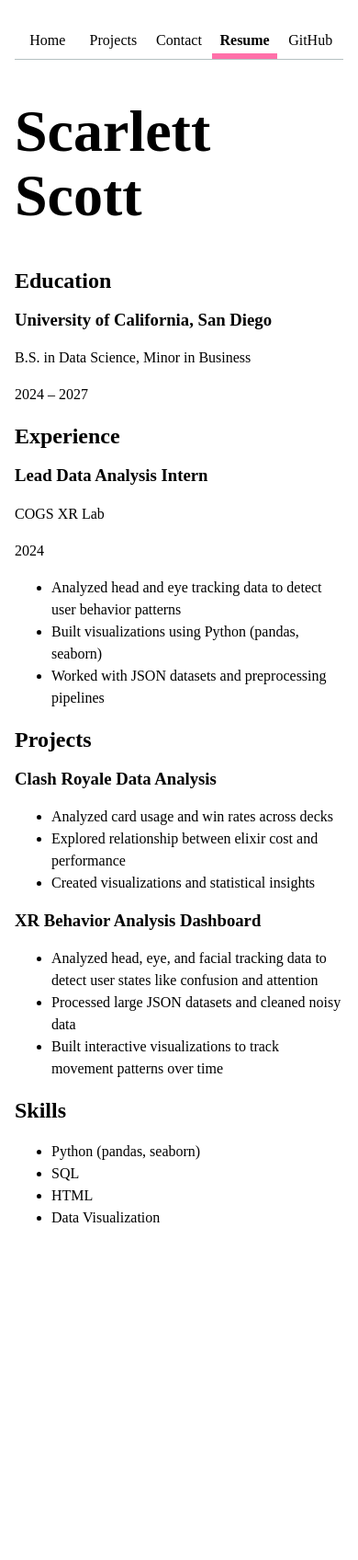
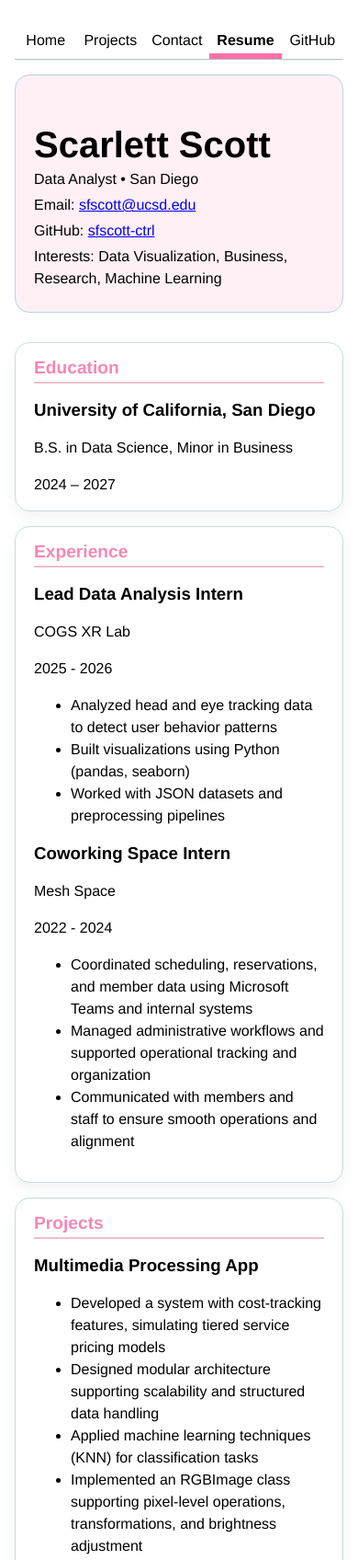
Before and after one commit to sfscott-ctrl/DSC106_portfolio, a plain HTML site: page resume/index.html in a window 390 px wide. Shown: the top 1696 px of the page at 92% size. Before the commit the page ends 1376 px from the top, so only its background shows below. Drawn offline with Linux system fonts and the light colour scheme.

Commit message:
customized cv page
also some minor spacing changes throughout page

```diff
--- a/resume/index.html
+++ b/resume/index.html
@@ -15,10 +15,17 @@
     <a href="https://github.com/sfscott-ctrl" target="_blank">GitHub</a>
   </nav>
 
+<main class="resume-page">
+  <aside class="resume-sidebar">
     <h1>Scarlett Scott</h1>
+    <p class="tagline">Data Analyst • San Diego</p>
+    <p>Email: <a href="mailto:sfscott@ucsd.edu">sfscott@ucsd.edu</a></p>
+    <p>GitHub: <a href="https://github.com/sfscott-ctrl" target="_blank">sfscott-ctrl</a></p>
+    <p>Interests: Data Visualization, Business, Research, Machine Learning</p>
+  </aside>
 
-  <!-- EDUCATION -->
-  <section>
+  <section class="resume-main">
+    <section class="resume-section">
       <h2>Education</h2>
       <article>
         <h3>University of California, San Diego</h3>
@@ -28,25 +35,44 @@
   </section>
 
   <!-- EXPERIENCE -->
-  <section>
+   <section class="resume-section">
       <h2>Experience</h2>
-
       <article>
         <h3>Lead Data Analysis Intern</h3>
           <p>COGS XR Lab</p>
-      <time>2024</time>
+          <time>2025 - 2026</time>
           <ul>
             <li>Analyzed head and eye tracking data to detect user behavior patterns</li>
             <li>Built visualizations using Python (pandas, seaborn)</li>
             <li>Worked with JSON datasets and preprocessing pipelines</li>
           </ul>
       </article>
+      <article>
+        <h3>Coworking Space Intern</h3>
+        <p>Mesh Space</p>
+        <time>2022 - 2024</time>
+        <ul>
+          <li>Coordinated scheduling, reservations, and member data using Microsoft Teams and internal systems</li>
+          <li>Managed administrative workflows and supported operational tracking and organization</li>
+          <li>Communicated with members and staff to ensure smooth operations and alignment</li>
+        </ul>
+      </article>
 
   </section>
 
   <!-- PROJECTS -->
-  <section>
+  <section class="resume-section">
     <h2>Projects</h2>
+
+    <article>
+      <h3>Multimedia Processing App</h3>
+      <ul>
+        <li>Developed a system with cost-tracking features, simulating tiered service pricing models</li>
+        <li>Designed modular architecture supporting scalability and structured data handling</li>
+        <li>Applied machine learning techniques (KNN) for classification tasks</li>
+        <li>Implemented an RGBImage class supporting pixel-level operations, transformations, and brightness adjustment</li>
+      </ul>
+    </article>
 
     <article>
       <h3>Clash Royale Data Analysis</h3>
@@ -69,8 +95,9 @@
   </section>
 
   <!-- SKILLS -->
-  <section>
+  <section class="resume-section">
     <h2>Skills</h2>
+    <ul class="skills-list"></ul>
     <ul>
       <li>Python (pandas, seaborn)</li>
       <li>SQL</li>
--- a/style.css
+++ b/style.css
@@ -1,9 +1,19 @@
 body {
-  font: 100%/1.5 "Times New Roman", serif;
+  font: 100%/1.5 "Helvetica", sans-serif;
   max-width: 100ch;
   margin-inline: auto;
   padding: 1rem;
 }
+
+h1 {
+  font-size: 400%;
+  margin-bottom: 0.5rem;
+}
+
+p {
+  margin-top: 0;
+}
+
 img {
     max-width: 400px;
     height: auto;
@@ -84,3 +94,132 @@ h1, h2, h3, h4, h5, h6 {
   line-height: 1.1;
   text-wrap: balance;
 }
+
+/* CV PAGE */
+.resume-page {
+  display: grid;
+  grid-template-columns: 18rem 1fr;
+  gap: 2rem;
+  align-items: start;
+}
+
+.resume-sidebar {
+  position: sticky;
+  top: 1rem;
+  padding: 1.25rem;
+  border-radius: 1rem;
+  background: oklch(from var(--color-accent) 97% 0.02 h);
+  border: 1px solid oklch(85% 0.03 220);
+}
+
+.resume-sidebar h1 {
+  font-size: 2.5rem;
+  margin-bottom: 0.25rem;
+}
+
+.resume-sidebar p {
+  margin: 0.25rem 0;
+}
+
+.resume-main {
+  display: grid;
+  gap: 1rem;
+}
+
+.resume-section {
+  padding: 1rem 1.25rem;
+  border: 1px solid oklch(88% 0.02 220);
+  border-radius: 1rem;
+  background: white;
+  box-shadow: 0 0.4rem 1rem rgb(0 0 0 / 0.05);
+}
+
+.resume-section h2 {
+  margin: 0 0 0.75rem 0;
+  font-size: 1.2rem;
+  color: var(--color-accent);
+  border-bottom: 2px solid oklch(from var(--color-accent) 85% 0.05 h);
+  padding-bottom: 0.3rem;
+}
+
+.resume-item {
+  display: grid;
+  grid-template-columns: 1fr auto;
+  gap: 0.25rem 1rem;
+  padding: 0.75rem 0;
+  border-bottom: 1px solid oklch(92% 0.01 220);
+}
+
+.resume-item:last-child {
+  border-bottom: none;
+}
+
+.resume-item h3 {
+  margin: 0;
+  font-size: 1rem;
+}
+
+.resume-item .date {
+  font-size: 0.9rem;
+  color: #666;
+  white-space: nowrap;
+}
+
+.resume-item .org {
+  color: #444;
+  font-weight: 600;
+}
+
+.resume-item p,
+.resume-item ul {
+  grid-column: 1 / -1;
+  margin: 0.35rem 0 0 0;
+}
+
+.resume-item ul {
+  padding-left: 1.2rem;
+}
+
+.skills-list {
+  display: flex;
+  flex-wrap: wrap;
+  gap: 0.5rem;
+  padding: 0;
+  list-style: none;
+}
+
+.skills-list li {
+  padding: 0.1rem 1rem;
+  margin-top: 0.5rem;
+  border-radius: 999px;
+  background: oklch(from var(--color-accent) 92% 0.06 h);
+  font-size: 0.9rem;
+}
+
+.resume-section a {
+  color: var(--color-accent);
+  text-decoration-thickness: 2px;
+  text-underline-offset: 0.15em;
+}
+
+.resume-section a:hover {
+  background: oklch(from var(--color-accent) 95% 0.05 h);
+}
+
+@media (max-width: 700px) {
+  .resume-page {
+    grid-template-columns: 1fr;
+  }
+
+  .resume-sidebar {
+    position: static;
+  }
+
+  .resume-item {
+    grid-template-columns: 1fr;
+  }
+
+  .resume-item .date {
+    white-space: normal;
+  }
+}
```
Lines whose indentation alone changed are shown as unchanged.
